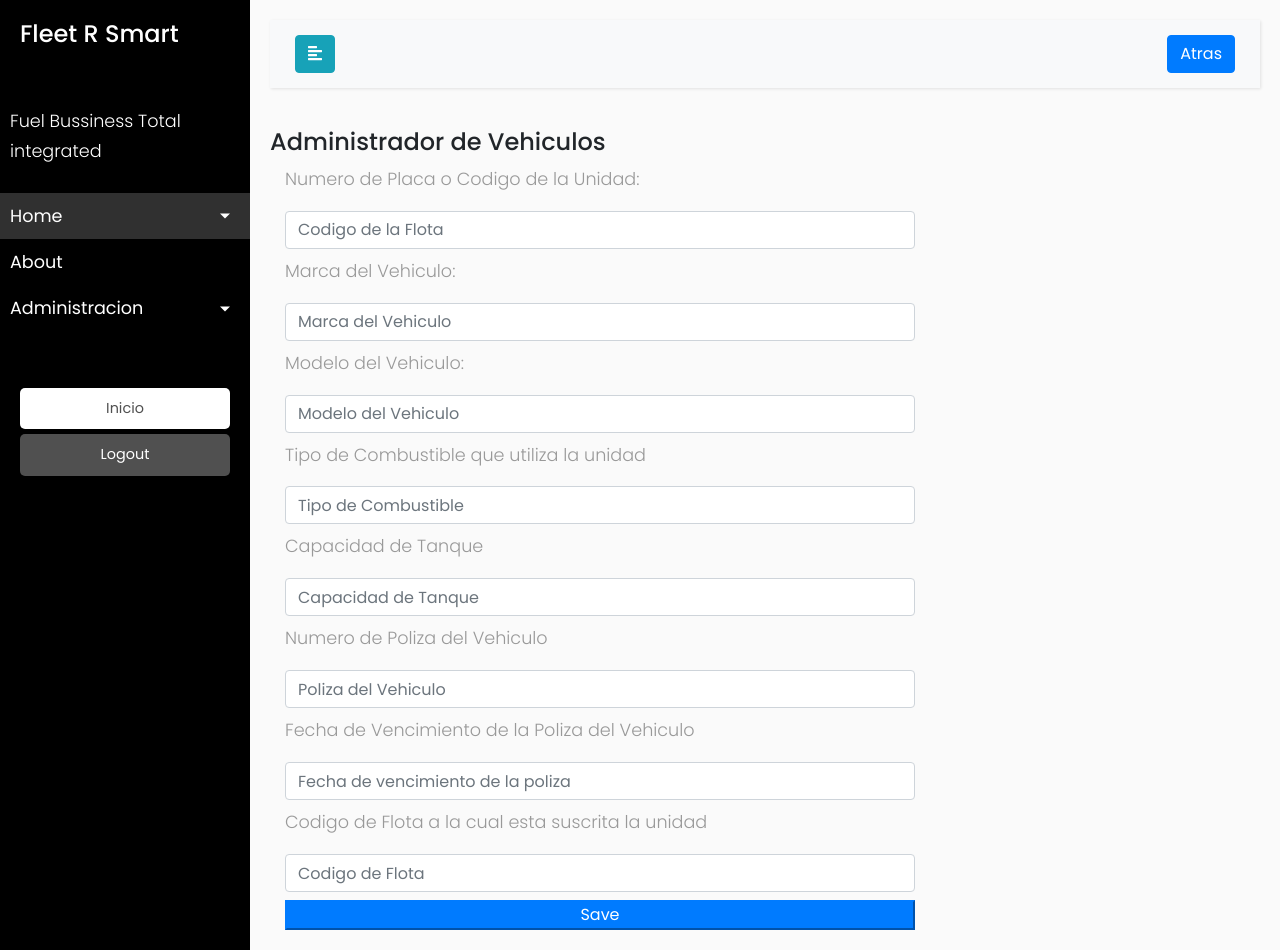
After one commit to bluedespite/ServerIOTPico, a Flask app: page /new_vehicle in a window 1280 px wide. The commit adds this page. Run offline with Flask 3, Linux system fonts and the light colour scheme; the visitor is signed in with stand-in values (Sample User, id 1); some libraries are stand-ins or nearby versions.

Commit message:
test vehicles

```diff
--- a/app/init.py
+++ b/app/init.py
@@ -25,6 +25,8 @@ def init_db():
         cursor.execute(Query)
         Query="CREATE TABLE FLEETS (ID_FLOTA INT PRIMARY KEY AUTO_INCREMENT,Codigo_Flota VARCHAR(255) NOT NULL,Nombre_Flota VARCHAR(255) NOT NULL, Codigo_Empresa VARCHAR(255) NOT NULL, Centro_Costo VARCHAR(255) NOT NULL, Fecha_Registro DATETIME DEFAULT CURRENT_TIMESTAMP);"
         cursor.execute(Query)
+        Query="CREATE TABLE VEHICLES (ID_VEHICLE INT PRIMARY KEY AUTO_INCREMENT,Numero_Placa VARCHAR(255) NOT NULL,Marca VARCHAR(255) NOT NULL, Modelo VARCHAR(255) NOT NULL, Tipo_Combustible VARCHAR(255) NOT NULL, Capacidad_Tanque VARCHAR(255) NOT NULL, Poliza VARCHAR(255) NOT NULL,Vencimiento_Poliza VARCHAR(255) NOT NULL,Codigo_Flota VARCHAR(255) NOT NULL,Fecha_Registro DATETIME DEFAULT CURRENT_TIMESTAMP);"
+        cursor.execute(Query)
         Query= "CREATE TABLE CONF ( `ID` INT PRIMARY KEY AUTO_INCREMENT, `ID_ESTACION` TEXT NOT NULL ,`ESTACION` TEXT NOT NULL,`ID_TANQUE` TEXT NOT NULL,`TANQUE` TEXT NOT NULL,`PRODUCTO` TEXT NOT NULL,`DENSIDAD` TEXT NOT NULL,`TAG_SENSOR` TEXT NOT NULL UNIQUE,`DESCRIPCION` TEXT NOT NULL,`UM` TEXT NOT NULL, `RANGO_MIN` FLOAT NOT NULL, `RANGO_MAX` FLOAT NOT NULL, `TIPO` TEXT NOT NULL,`DIRECCION` TEXT NOT NULL, `MASCARA` TEXT NOT NULL, `PUERTO` TEXT NOT NULL,`ID_COMM` TEXT NOT NULL,`SERIAL` TEXT NOT NULL,`LINEAR` TEXT NOT NULL,`ENABLE` TEXT NOT NULL)"
         cursor.execute(Query)
         Query= "CREATE TABLE DATA ( `ID` INT PRIMARY KEY AUTO_INCREMENT , `FECHA_HORA` DATETIME NOT NULL,`TAG_SENSOR` TEXT NOT NULL,`UM` TEXT NOT NULL,`MEDIDA` FLOAT NOT NULL, `VELOCIDAD` FLOAT NOT NULL, `LATITUD` FLOAT NOT NULL,`LONGITUD` FLOAT NOT NULL,`SALE` FLOAT NOT NULL,`DELIVERY` FLOAT NOT NULL)"
--- a/app/main.py
+++ b/app/main.py
@@ -12,6 +12,7 @@ from clients import *
 from stations import *
 from pumps import *
 from fleets import *
+from vehicles import *
 
 from nodo import *
 from config import *
@@ -26,6 +27,8 @@ client = { 'Nombre_Empresa':'','Direccion':'','RUC':'','Telefono':'','Persona_Co
 station = { 'Nombre_Estacion':'', 'Tipo_Estacion':'','Direccion':'','Coordenadas':''}
 pump= { 'Codigo_Surtidor':'','Codigo_Estacion':'','Status':'','Ultimo_Mantenimiento:':'','Codigo_Proveedor':'','Codigo_Operador':''}
 fleet = { 'Codigo_Flota':'','Nombre_Flota':'', 'Codigo_Empresa':'','Centro_Costo':''}
+vehicle= { 'Numero_Placa':'', 'Marca':'','Modelo':'', 'Tipo_Combustible':'','Capacidad_Tanque':'','Poliza':'','Vencimiento_Poliza':'','Codigo_Flota':''}
+
 
 CONF = {'ID':'', 'ID_ESTACION': '','ESTACION': '', 'ID_TANQUE':'','TANQUE':'', 'PRODUCTO':'', 'DENSIDAD':'', 'TAG_SENSOR':'','DESCRIPCION':'','UM':'', 'RANGO_MIN':'', 'RANGO_MAX':'','TIPO':'','DIRECCION':'','MASCARA':'','PUERTO':'','ID_COMM':'','SERIAL':'','LINEAR':'','ENABLE':'' }
 DATA = {'ID':'', 'FECHA_HORA': '','TAG_SENSOR': '', 'MEDIDA':'', 'UM':'','VELOCIDAD':'','LATITUD':'', 'LONGITUD':'', 'SALE':'', 'DELIVERY':'' }
@@ -374,6 +377,60 @@ def savefleet():
     else:
         return redirect(url_for('index'))
 
+#       --------------------Vehiculos --------------------
+
+@app.route('/main_vehiculos')
+def main_vehiculos():
+    if 'username' in session:
+        return render_template('main_vehiculos.html')
+    else:
+        return redirect(url_for('index'))
+
+@app.route('/view_vehicle', methods=["GET","POST"])
+def view_vehicle():
+    if 'username' in session:
+        if request.method=="POST":
+            vehicle= { 'Numero_Placa':'', 'Marca':'','Modelo':'','Tipo_Combustible':'','Capacidad_Tanque':'','Poliza':'','Vencimiento_Poliza':'','Codigo_Flota':''}
+            vehicle['Numero_Placa']=request.form.get("Numero_Placa")
+            if check_vehicle(vehicle):
+                fleet=get_vehicle(vehicle)
+            return render_template('view_vehicle.html', vehicle=vehicle)
+        else:
+            return redirect(url_for('index'))
+    else:
+        return redirect(url_for('index'))
+
+@app.route('/new_vehicle', methods=["GET","POST"])
+def new_vehiclet():
+    if 'username' in session:
+        vehicle= { 'Numero_Placa':'', 'Marca':'','Modelo':'', 'Tipo_Combustible':'','Capacidad_Tanque':'','Poliza':'','Vencimiento_Poliza':'','Codigo_Flota':''}
+        return render_template('view_vehicle.html', vehicle=vehicle)
+    else:
+        return redirect(url_for('index'))
+
+@app.route('/savevehicle', methods=["GET","POST"])
+def savefleet():
+    if 'username' in session:
+        if request.method=="POST":
+            vehicle['Numero_Placa']=request.form.get("Numero_Placa")
+            vehicle['Marca']=request.form.get("Marca")
+            vehicle['Modelo']=request.form.get("Modelo")
+            vehicle['Tipo_Combustible']=request.form.get("Tipo_Combustible")
+            vehicle['Capacidad_Tanque']=request.form.get("Capacidad_Tanque")
+            vehicle['Poliza']=request.form.get("Poliza")
+            vehicle['Vencimiento_Poliza']=request.form.get("Vencimiento_Poliza")
+            vehicle['Codigo_Flota']=request.form.get("Codigo_Flota")
+            if check_vehicle(vehicle):
+                update_vehicle(vehicle)
+            else:
+                save_vehicle(vehicle)
+            return redirect(url_for('main_vehiculos'))
+        else:
+            return redirect(url_for('index'))
+    else:
+        return redirect(url_for('index'))
+
+
 
 
 #       --------------------Configuracion--------------------
--- a/app/templates/base.html
+++ b/app/templates/base.html
@@ -56,6 +56,9 @@
                             <a href="{{ url_for('main_flotas') }}">Flotas</a>
                         </li>
                         <li>
+                            <a href="{{ url_for('main_vehiculos') }}">Flotas</a>
+                        </li>
+                        <li>
                             <a href="{{ url_for('configuracion') }}">Configuracion</a>
                         </li>
                         <li>
--- /dev/null
+++ b/app/templates/view_vehicle.html
@@ -0,0 +1,66 @@
+{% extends 'base.html' %}
+
+
+{% block content %}
+
+        <!-- Page Content  -->
+        <div id="content">
+            <nav class="navbar navbar-expand-lg navbar-light bg-light">
+                <div class="container-fluid">
+                    <button type="button" id="sidebarCollapse" class="btn btn-info">
+                        <i class="fas fa-align-left"></i>
+                        <span> </span>
+                    </button>
+                    <button class="btn btn-dark d-inline-block d-lg-none ml-auto" type="button" data-toggle="collapse" data-target="#navbarSupportedContent" aria-controls="navbarSupportedContent" aria-expanded="false" aria-label="Toggle navigation">
+                        <i class="fas fa-align-justify"></i>
+                    </button>
+                    <div class="collapse navbar-collapse" id="navbarSupportedContent">
+                        <ul class="nav navbar-nav ml-auto">
+                            <li class="nav-item">
+                                <button type="button" class="btn btn-primary" onclick="history.back()">Atras</button>
+                            </li>
+                   </ul>
+                    </div>
+                </div>
+            </nav>
+        <h4>Administrador de Vehiculos</h4>
+        <form action={{url_for("savevehicle")}} method="POST">
+        <div class= "col-8">
+        <p>Numero de Placa o Codigo de la Unidad:</p>
+        <input type="text" name="Numero_Placa" id="Numero_Placa" class="form-control mb-2" placeholder="Codigo de la Flota"  required ></input>
+        <p>Marca del Vehiculo:</p>
+        <input type="text" name="Marca" id="Marca" class="form-control mb-2" placeholder="Marca del Vehiculo" required ></input>
+        <p>Modelo del Vehiculo:</p>
+        <input type="text" name="Modelo" id="Modelo" class="form-control mb-2" placeholder="Modelo del Vehiculo" required></input>
+        <p>Tipo de Combustible que utiliza la unidad</p>
+        <input type="text" name="Tipo_Combustible" id="Tipo_Combustible" class="form-control mb-2" placeholder="Tipo de Combustible"   ></input>
+        <p>Capacidad de Tanque</p>
+        <input type="text" name="Capacidad_Tanque" id="Capacidad_Tanque" class="form-control mb-2" placeholder="Capacidad de Tanque"   ></input>
+        <p>Numero de Poliza del Vehiculo</p>
+        <input type="text" name="Poliza" id="Poliza" class="form-control mb-2" placeholder="Poliza del Vehiculo"   ></input>
+        <p>Fecha de Vencimiento de la Poliza del Vehiculo</p>
+        <input type="text" name="Vencimiento_Poliza" id="Vencimiento_Poliza" class="form-control mb-2" placeholder="Fecha de vencimiento de la poliza"   ></input>
+        <p>Codigo de Flota a la cual esta suscrita la unidad</p>
+        <input type="text" name="Codigo_Flota" id="Codigo_Flota" class="form-control mb-2" placeholder="Codigo de Flota"   ></input>
+        <button class=" btn-primary btn-block ml-auto" type="submit">Save</button>
+        </form>
+        </div>
+
+        </div>
+        {% endblock %}
+
+{% block scriptt %}
+<script>
+    window.onload=function() {
+        document.getElementById("Numero_Placa").value="{{vehicle.Numero_Placa}}";
+        document.getElementById("Marca").value="{{vehicle.Marca}}";
+        document.getElementById("Modelo").value="{{vehicle.Modelo}}";
+        document.getElementById("Tipo_Combustible").value="{{vehicle.Tipo_Combustible}}";
+        document.getElementById("Capacidad_Tanque").value="{{vehicle.Capacidad_Tanque}}";
+        document.getElementById("Poliza").value="{{vehicle.Poliza}}";
+        document.getElementById("Vencimiento_Poliza").value="{{vehicle.Vencimiento_Poliza}}";
+        document.getElementById("Codigo_Flota").value="{{vehicle.Codigo_Flota}}";
+    }
+</script>
+
+{% endblock %}
```
Also changed, not shown: Documentation.txt (+15 -1 lines), app/templates/main_vehiculos.html (added, +36 -0 lines), app/vehicles.py (added, +68 -0 lines), 1 other file.
